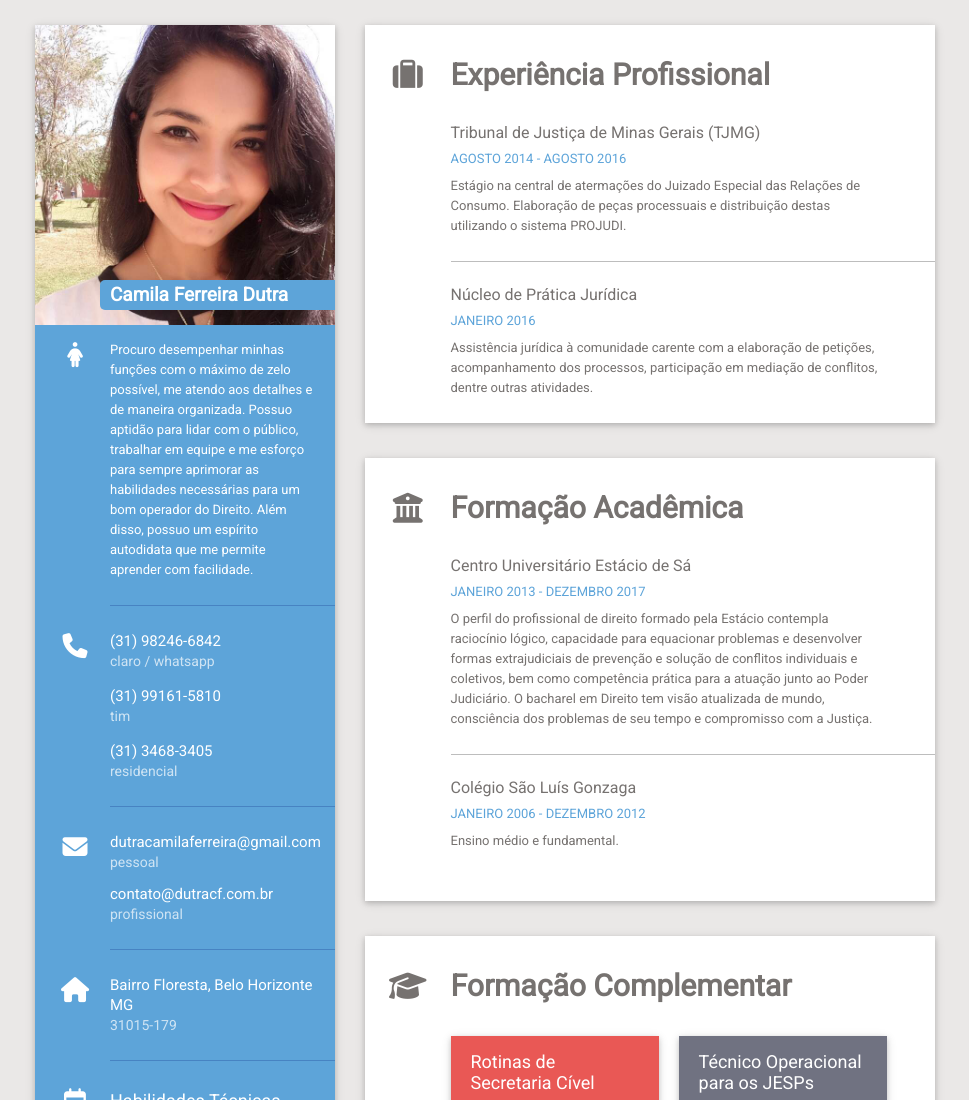
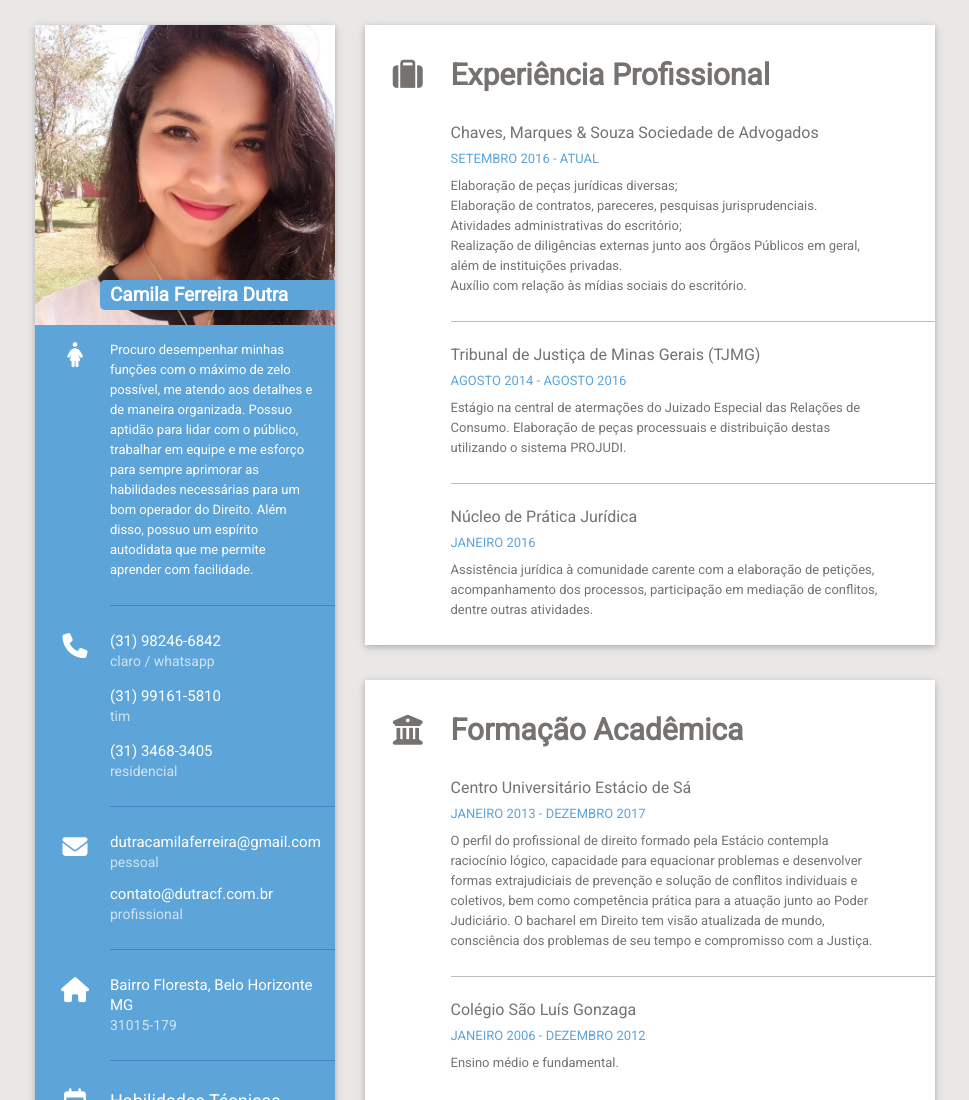
Before and after one commit to elvisoliveira/dutracf.com.br, a website: page index.html in a window 1280 px wide. Shown: the top 1100 px of the page, without its empty margins (155-1124 px from the left). Drawn offline with nearby package versions, Linux system fonts and the light colour scheme.

Commit message:
Current job added

```diff
--- a/index.html
+++ b/index.html
@@ -124,6 +124,11 @@
 					<dd>
 						<ul>
 							<li>
+								<h3>Chaves, Marques &amp; Souza Sociedade de Advogados</h3>
+								<h4>Setembro 2016 - Atual</h4>
+								<p>Elabora&ccedil;&atilde;o de pe&ccedil;as jur&iacute;dicas diversas;<br />Elabora&ccedil;&atilde;o de contratos, pareceres, pesquisas jurisprudenciais.<br />Atividades administrativas do escrit&oacute;rio;<br />Realiza&ccedil;&atilde;o de dilig&ecirc;ncias externas junto aos &Oacute;rg&atilde;os P&uacute;blicos em geral, al&eacute;m de institui&ccedil;&otilde;es privadas.<br />Aux&iacute;lio com rela&ccedil;&atilde;o &agrave;s m&iacute;dias sociais do escrit&oacute;rio.</p>
+							</li>
+							<li>
 								<h3>Tribunal de Justi&ccedil;a de Minas Gerais (TJMG)</h3>
 								<h4>Agosto 2014 - Agosto 2016</h4>
 								<p>Est&aacute;gio na central de aterma&ccedil;&otilde;es do Juizado Especial das Rela&ccedil;&otilde;es de Consumo. Elabora&ccedil;&atilde;o de pe&ccedil;as processuais e distribui&ccedil;&atilde;o destas utilizando o sistema PROJUDI.</p>
```
Also changed, not shown: 1 other file.
